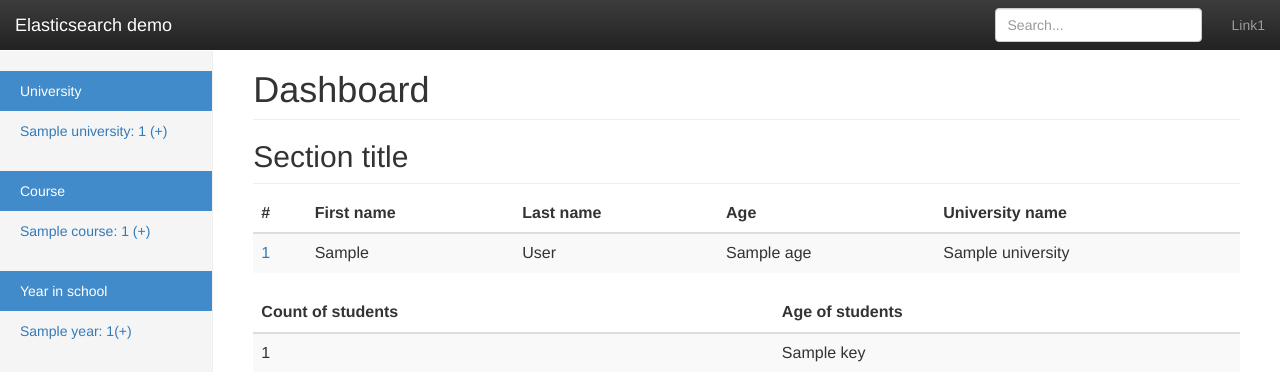
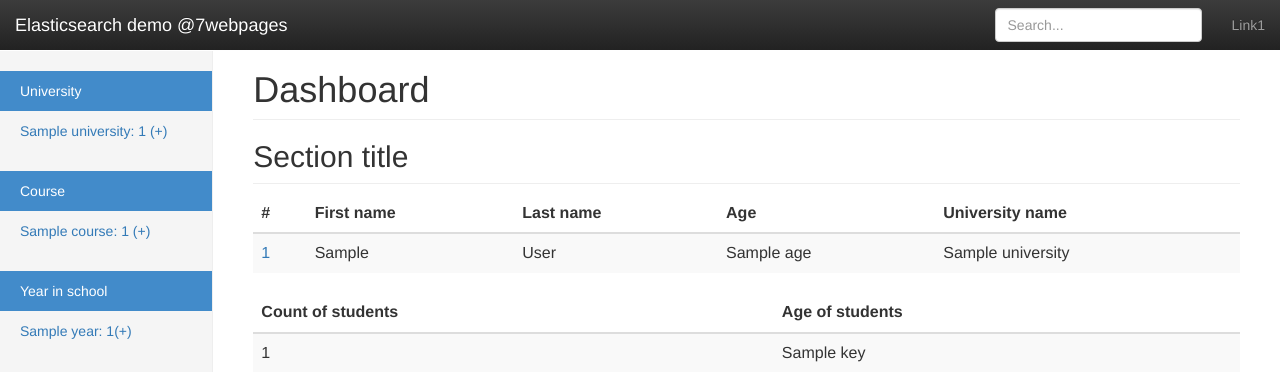
Before and after one commit to 7WebPages/elastic, a Django app: template project/templates/index.html in a window 1280 px wide. Shown: the top 372 px of the page. Run offline with Django 3.2, Linux system fonts and the light colour scheme; the template is opened without the code that fills it: most values are stand-ins (such as "Sample title", 1, 10 or a date in 2020); parts of the project's set-up code (start-up, migrations or seed data) failed here and were passed over; some libraries are stand-ins or nearby versions.

Commit message:
added 7webapges note

```diff
--- a/project/templates/index.html
+++ b/project/templates/index.html
@@ -32,7 +32,7 @@ $(function() {
         <span class="icon-bar"></span>
         <span class="icon-bar"></span>
       </button>
-      <a class="navbar-brand" href="{% url 'index-view' %}">Elasticsearch demo</a>
+      <a class="navbar-brand" href="{% url 'index-view' %}">Elasticsearch demo @7webpages</a>
     </div>
     <div id="navbar" class="navbar-collapse collapse">
       <ul class="nav navbar-nav navbar-right">
```
